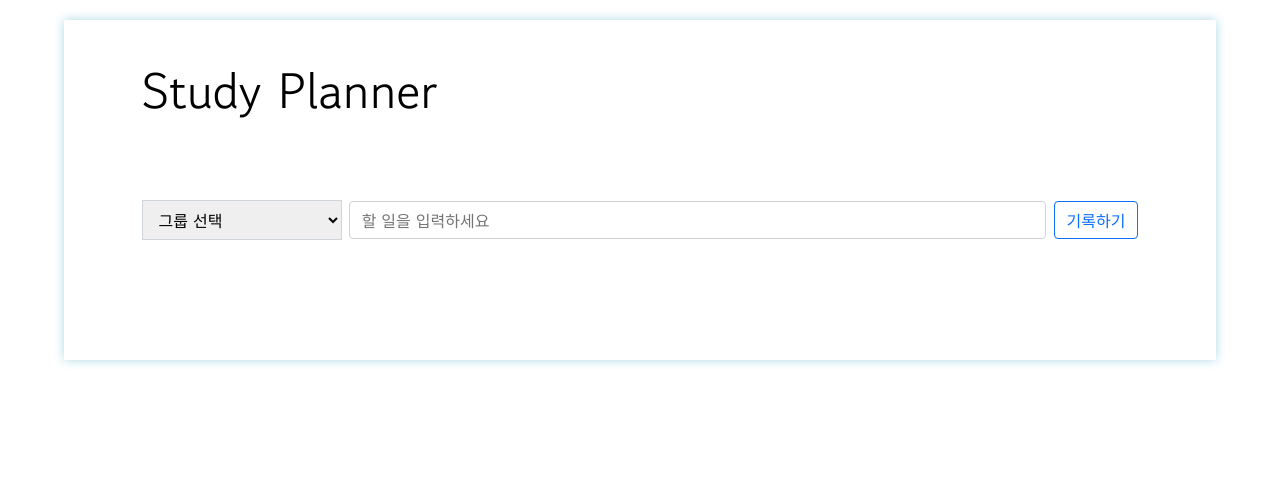
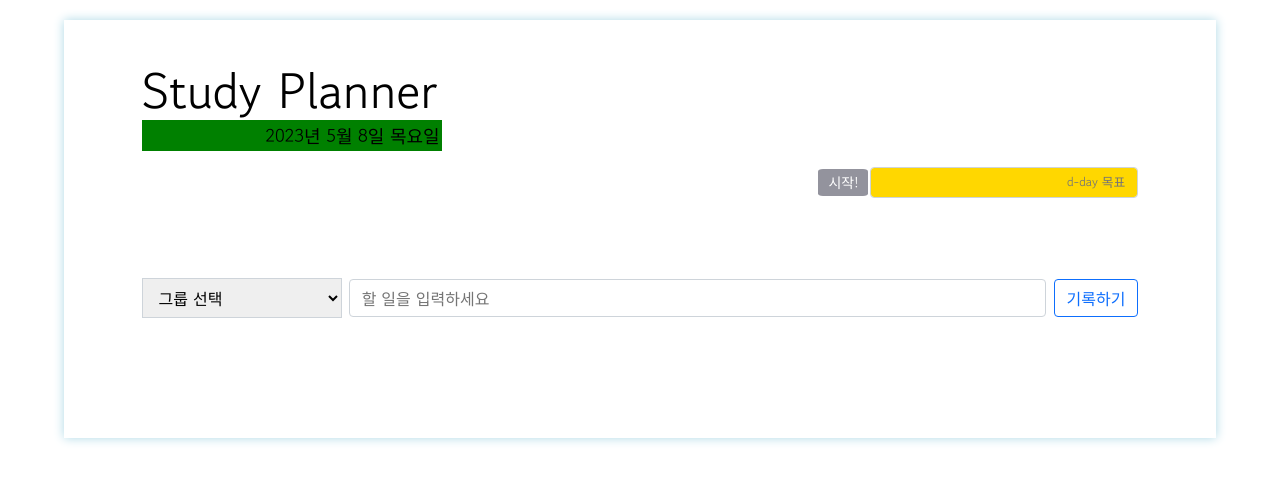
Before and after one commit to soolovepat/studyPlanner, a Flask app: page / in a window 1280 px wide. Shown: the top 478 px of the page. Run offline with Flask 3, Linux system fonts and the light colour scheme; data that the repository does not hold is empty.

Commit message:
현재 날씨와 dday목표 포맷 완료

```diff
--- a/app.py
+++ b/app.py
@@ -1,11 +1,11 @@
 from flask import Flask, render_template, request, jsonify
 app = Flask(__name__)
 
-import datetime as dt
+# import datetime as dt
 from pymongo import MongoClient
 client = MongoClient('mongodb+srv://sparta:test@cluster0.efcklz9.mongodb.net/?retryWrites=true&w=majority')
 db = client.dbsparta
-#ddd111111
+
 @app.route('/')
 def home():
     return render_template('index.html')
@@ -49,18 +49,18 @@ def plan_get():
     all_plans = list(db.study_planner.find({},{'_id':False}))
     return jsonify({'result': all_plans})
 
-# 날짜
-@app.route("/datedata")
-def date_time():
-    date_receive = dt.datetime.today().year
-    date_receive = dt.datetime.today().month
-    date_receive = dt.datetime.today().day
-    date_receive = dt.datetime.today().year
+# # 날짜
+# @app.route("/datedata")
+# def date_time():
+#     date_receive = dt.datetime.today().year
+#     date_receive = dt.datetime.today().month
+#     date_receive = dt.datetime.today().day
+#     date_receive = dt.datetime.today().year
 
-    date_DayOfWeek = dt.datetime.weekday()
+#     date_DayOfWeek = dt.datetime.weekday()
 
 
-    return jsonify({'date':date_receive},{'dayofweek':date_DayOfWeek})
+#     return jsonify({'date':date_receive},{'dayofweek':date_DayOfWeek})
 
 if __name__ == '__main__':
 
--- a/templates/index.html
+++ b/templates/index.html
@@ -1,30 +1,23 @@
 <!DOCTYPE html>
 <html lang="en">
+
 <head>
   <meta charset="UTF-8" />
   <meta http-equiv="X-UA-Compatible" content="IE=edge" />
   <meta name="viewport" content="width=device-width, initial-scale=1.0" />
   <meta property="og:title" content="Study Planner" />
   <meta property="og:description" content="스터디플래너입니다" />
-    <meta property="og:image" content="https://images.pexels.com/photos/10330489/pexels-photo-10330489.jpeg?cs=srgb&dl=pexels-bruno-abdiel-10330489.jpg&fm=jpg" />
+  <meta property="og:image"
+    content="https://images.pexels.com/photos/10330489/pexels-photo-10330489.jpeg?cs=srgb&dl=pexels-bruno-abdiel-10330489.jpg&fm=jpg" />
 
-    <link
-      href="https://cdn.jsdelivr.net/npm/bootstrap@5.0.2/dist/css/bootstrap.min.css"
-      rel="stylesheet"
-      integrity="sha384-EVSTQN3/azprG1Anm3QDgpJLIm9Nao0Yz1ztcQTwFspd3yD65VohhpuuCOmLASjC"
-      crossorigin="anonymous"
-    />
+  <link href="https://cdn.jsdelivr.net/npm/bootstrap@5.0.2/dist/css/bootstrap.min.css" rel="stylesheet"
+    integrity="sha384-EVSTQN3/azprG1Anm3QDgpJLIm9Nao0Yz1ztcQTwFspd3yD65VohhpuuCOmLASjC" crossorigin="anonymous" />
   <script src="https://ajax.googleapis.com/ajax/libs/jquery/3.5.1/jquery.min.js"></script>
-    <script
-      src="https://cdn.jsdelivr.net/npm/bootstrap@5.0.2/dist/js/bootstrap.bundle.min.js"
+  <script src="https://cdn.jsdelivr.net/npm/bootstrap@5.0.2/dist/js/bootstrap.bundle.min.js"
     integrity="sha384-MrcW6ZMFYlzcLA8Nl+NtUVF0sA7MsXsP1UyJoMp4YLEuNSfAP+JcXn/tWtIaxVXM"
-      crossorigin="anonymous"
-    ></script>
+    crossorigin="anonymous"></script>
 
-    <link
-      href="https://fonts.googleapis.com/css2?family=Gowun+Dodum&display=swap"
-      rel="stylesheet"
-    />
+  <link href="https://fonts.googleapis.com/css2?family=Gowun+Dodum&display=swap" rel="stylesheet" />
 
   <title>Study Planner</title>
 
@@ -32,6 +25,7 @@
     * {
       font-family: "Gowun Dodum", sans-serif;
     }
+
     .mybox0 {
       width: 90%;
       margin: 20px auto;
@@ -44,21 +38,23 @@
       justify-content: center;
     }
 
-      .mybox > h1 {
-        max-width: 75%;
+    .mybox>h1 {
+      max-width: 60%;
       font-size: 50px;
-        font-weight: 500;
+      font-weight: 300;
       text-align: left;
       margin-right: auto;
       margin-bottom: 0px;
+      /* background-color: green; */
     }
 
     .mybox {
       width: 90%;
       padding: 20px;
-
+      /* background-color: green; */
       margin: 20px auto;
     }
+
     .myplan {
       display: flex;
       flex-direction: row;
@@ -66,10 +62,11 @@
       justify-content: space-between;
     }
 
-      .myplan > input {
+    .myplan>input {
       width: 70%;
     }
-      .mybox > li {
+
+    .mybox>li {
       display: flex;
       flex-direction: row;
       align-items: center;
@@ -78,16 +75,19 @@
       margin-bottom: 10px;
       min-height: 48px;
     }
-      .mybox > li > h2 {
+
+    .mybox>li>h2 {
       max-width: 75%;
       font-size: 20px;
       font-weight: 500;
       margin-right: auto;
       margin-bottom: 0px;
     }
-      .mybox > li > h2.done {
+
+    .mybox>li>h2.done {
       text-decoration: line-through;
     }
+
     /*.plan-select {
         display: block;
         width: 100%;
@@ -135,10 +135,58 @@
       -moz-appearance: none;
       appearance: none;
       border-radius: 0.25rem;
-      transition: border-color .15s ease-in-out,box-shadow .15s ease-in-out;
+      transition: border-color .15s ease-in-out, box-shadow .15s ease-in-out;
 
     }
+
+    .date-style {
+      /* display: inline; */
+      font-size: large;
+      text-align: right;
+      float: right, top;
+      width: 300px;
+      padding: 2px;
+      background-color: green;
+
+    }
+
+    .dday-input {
+
+      text-align: right;
+      float: right;
+      display: inline;
+      padding: 0.375rem 0.75rem;
+      font-size: 0.8rem;
+      font-weight: 400;
+      line-height: 1.3;
+      color: #212529;
+      background-color: gold;
+      background-clip: padding-box;
+      border: 1px solid #ced4da;
+      -webkit-appearance: none;
+      -moz-appearance: none;
+      appearance: none;
+      border-radius: 0.25rem;
+      transition: border-color .15s ease-in-out, box-shadow .15s ease-in-out;
+
+    }
+
+    .button {
+      background-color: rgb(147, 147, 157);
+      float: right;
+      border: none;
+      color: white;
+      padding: 3px 10px;
+      text-align: center;
+      text-decoration: none;
+      display: inline;
+      font-size: 14px;
+      margin: 2px 2px;
+      cursor: pointer;
+      border-radius: 10%;
+    }
   </style>
+
   <script>
     $(document).ready(function () {
       show_plan();
@@ -148,13 +196,13 @@
       fetch('/study_planner').then(res => res.json()).then(data => {
         let rows = data['result']
         $('#plan-list').empty()
-                rows.forEach((a)=>{
+        rows.forEach((a) => {
           let plan = a['plan']
           let num = a['num']
           let done = a['done']
           let temp_html = ``
 
-                  if(done == 0) {
+          if (done == 0) {
             temp_html = `<li>
                                     <h2>✅ ${plan}</h2>
                                     <button onclick="done_plan(${num})" type="button" class="btn btn-outline-primary">완료!</button>
@@ -180,7 +228,7 @@
       formData.append("group_give", group);
       formData.append("plan_give", plan);
 
-        fetch('/study_planner', {method: "POST",body: formData,}).then((response) => response.json()).then((data) => {
+      fetch('/study_planner', { method: "POST", body: formData, }).then((response) => response.json()).then((data) => {
         alert(data["msg"]);
         window.location.reload();
       });
@@ -190,7 +238,7 @@
       let formData = new FormData();
       formData.append("num_give", num);
 
-        fetch('/study_planner/done', {method: "POST",body: formData,}).then((response) => response.json()).then((data) => {
+      fetch('/study_planner/done', { method: "POST", body: formData, }).then((response) => response.json()).then((data) => {
         alert(data["msg"]);
         window.location.reload();
       });
@@ -200,19 +248,51 @@
       let formData = new FormData();
       formData.append("num_give", num);
 
-        fetch('/study_planner/undo', {method: "POST",body: formData,}).then((response) => response.json()).then((data) => {
+      fetch('/study_planner/undo', { method: "POST", body: formData, }).then((response) => response.json()).then((data) => {
         alert(data["msg"]);
         window.location.reload();
       });
     }
 
+    function present_date() {
+      let today = new Date();
+      let day = ['일', '월', '화', '수', '목', '금', '토',]
+
+      document.getElementById("presentdate").innerHTML = today.getFullYear() + "년 " + today.getMonth() + "월 "
+        + today.getDate() + "일 " + day[today.getDay()] + "요일"
+      // $('#presentdate').text(today)
+      // window.location.reload();
+
+    }
+
+    function present_date() {
+      let today = new Date();
+      let day = ['일', '월', '화', '수', '목', '금', '토',]
+
+      document.getElementById("presentdate").innerHTML = today.getFullYear() + "년 " + today.getMonth() + "월 "
+        + today.getDate() + "일 " + day[today.getDay()] + "요일"
+      // $('#presentdate').text(today)
+      // window.location.reload();
+
+    }
+
+
 
   </script>
 </head>
+
 <body>
   <div class="mybox0">
     <div class="mybox">
       <h1>Study Planner</h1>
+
+      <p class="date-style" id="presentdate">
+        <script>present_date()</script>
+      </p>
+      <p>
+        <input id="plan" class="dday-input" type="text" placeholder="d-day 목표" />
+        <button onclick="save_plan()" type="button" class="button">시작!</button>
+      </p>
     </div>
     <div class="mybox">
 
@@ -224,12 +304,7 @@
             <option value="2">할 일</option>
           </select>
         </div>
-          <input
-            id="plan"
-            class="plan-input"
-            type="text"
-            placeholder="할 일을 입력하세요"
-          />
+        <input id="plan" class="plan-input" type="text" placeholder="할 일을 입력하세요" />
         <button onclick="save_plan()" type="button" class="btn btn-outline-primary">기록하기</button>
       </div>
     </div>
@@ -241,6 +316,7 @@
     </div>
   </div>
 </body>
+
 </html>
 
 
```
Lines whose indentation alone changed are shown as unchanged.
